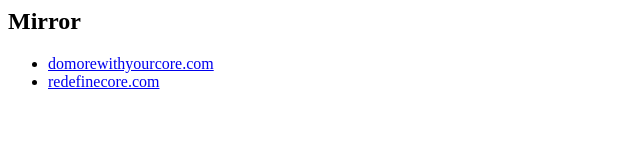
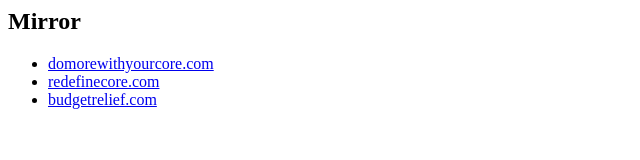
Before and after one commit to crrollyson/crrollyson.github.io, a plain HTML site: page index.html in a window 1280 px wide. Shown: the whole page, without its empty margins (0-640 px from the left). Drawn offline with Linux system fonts and the light colour scheme.

Commit message:
Add Link

```diff
--- a/index.html
+++ b/index.html
@@ -3,4 +3,5 @@
 <ul>
 <li><a href="/public/domorewithyourcore/index.html">domorewithyourcore.com</a></li>
 <li><a href="/public/redefinecore/index.html">redefinecore.com</a></li>
+<li><a href="/public/budgetrelief/index.html">budgetrelief.com</a></li>
 </ul>
```
